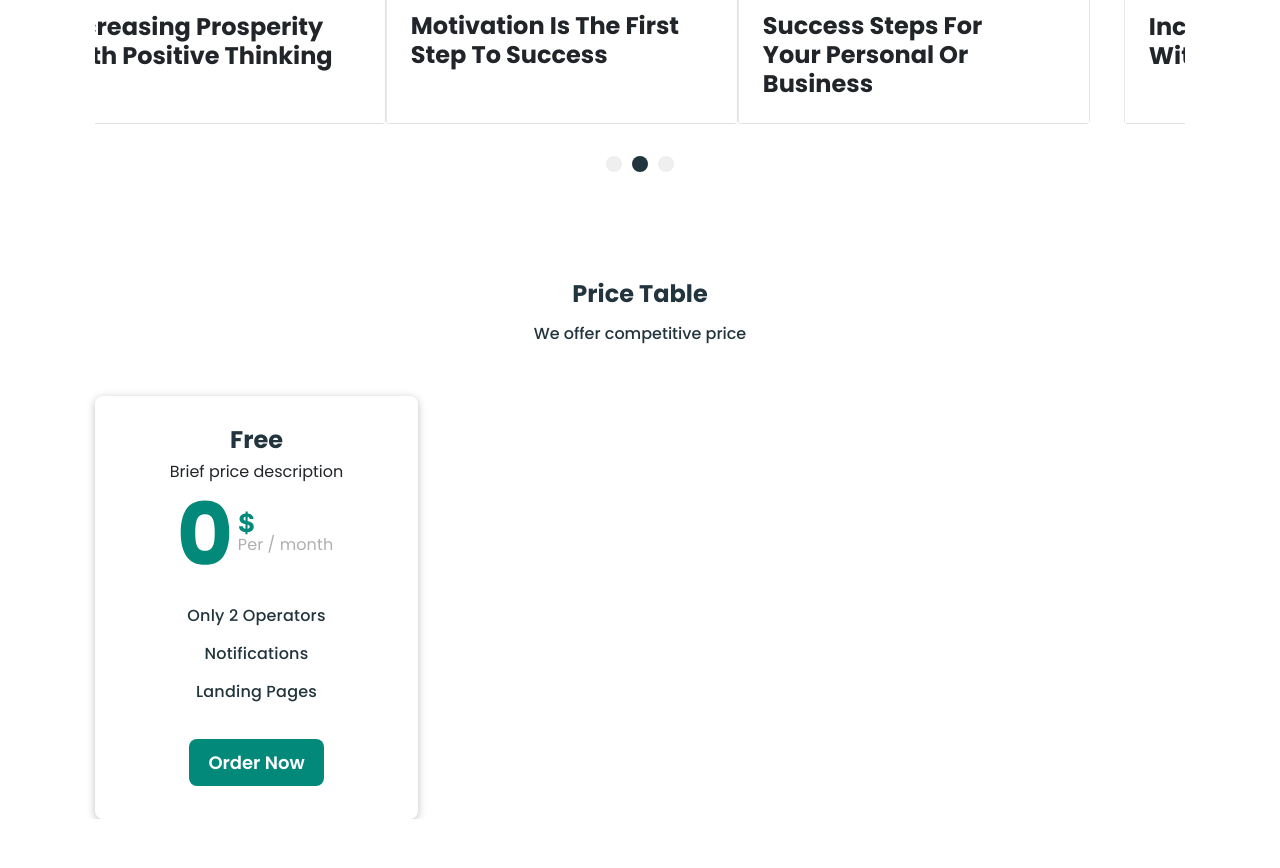
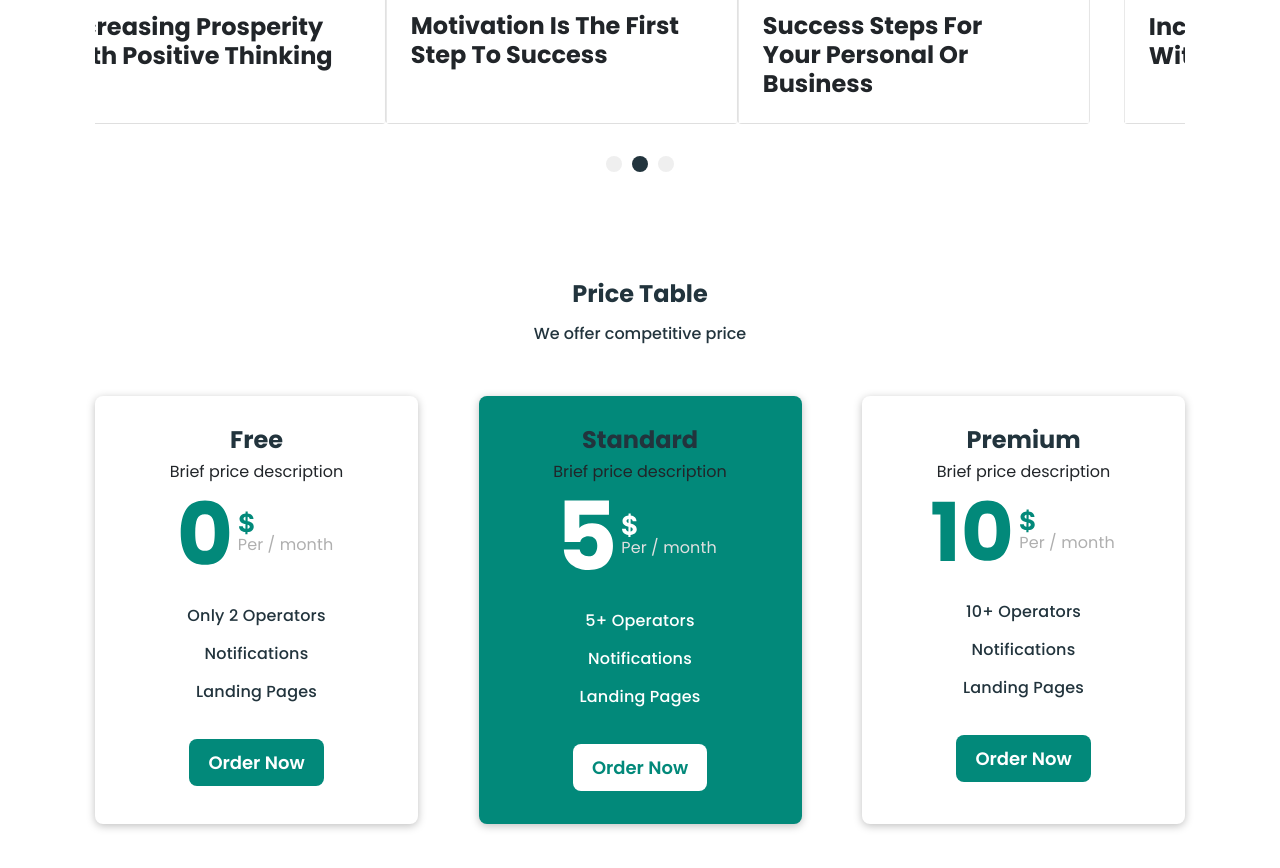
Before and after one commit to Salohiddin-coder/MyProduct, a plain HTML site: page index.html in a window 1280 px wide. Shown: the part 4420-5288 px from the top of the page. Before the commit the page ends 5239 px from the top, so only its background shows below. Drawn offline with Linux system fonts and the light colour scheme.

Commit message:
add new changes

```diff
--- a/index.html
+++ b/index.html
@@ -453,6 +453,68 @@
                   </li>
                 </ul>
               </li>
+              <li class="price__item">
+                <strong class="price__name">Standard</strong>
+                <p class="price__info">Brief price description</p>
+
+                <ul class="sublist">
+                  <li class="subitem">
+                    <div class="subitem__box">
+                      <img src="./images/five.svg" alt="a big five number in white color" class="subitem__img"
+                      width="50" height="100">
+
+                      <div class="subitem__box-inner">
+                        <img src="./images/dollar.svg" alt="a dollar symbol in white color" class="subitem__symbol" width="16" height="29">
+                        <p class="subitem__info">Per / month</p>
+                      </div>
+                    </div>
+                  </li>
+
+                  <li class="subitem">
+                    <p class="subitem__text">5+ Operators</p>
+                  </li>
+                  <li class="subitem">
+                    <p class="subitem__text">Notifications</p>
+                  </li>
+                  <li class="subitem">
+                    <p class="subitem__text">Landing Pages</p>
+                  </li>
+                  <li class="subitem">
+                    <a class="subitem__link" href="#">Order Now</a>
+                  </li>
+                </ul>
+              </li>
+              <li class="price__item">
+                <strong class="price__name">Premium</strong>
+                <p class="price__info">Brief price description</p>
+
+                <ul class="sublist">
+                  <li class="subitem">
+                    <div class="subitem__box">
+                      <img src="./images/ten.svg" alt="a big ten number in green color" class="subitem__img"
+                      width="79" height="100">
+
+                      <div class="subitem__box-inner">
+                        <img src="./images/dollar-green.svg" alt="a dollar symbol in green color" class="subitem__symbol" width="16" height="29">
+                        <p class="subitem__info">Per / month</p>
+                      </div>
+                    </div>
+                  </li>
+
+                  <li class="subitem">
+                    <p class="subitem__text">10+ Operators</p>
+                  </li>
+                  <li class="subitem">
+                    <p class="subitem__text">Notifications</p>
+                  </li>
+                  <li class="subitem">
+                    <p class="subitem__text">Landing Pages</p>
+                  </li>
+                  <li class="subitem">
+                    <a class="subitem__link" href="#">Order Now</a>
+                  </li>
+                </ul>
+              </li>
             </ul>
           </div>
         </div>
--- a/sass/blocks/_price.scss
+++ b/sass/blocks/_price.scss
@@ -1,5 +1,5 @@
 .price {
-  padding-top: 150px;
+  padding: 150px 0;
 }
 
 .price__wrapper {
@@ -27,6 +27,8 @@
 }
 
 .price__list {
+  display: flex;
+  justify-content: space-between;
   margin: 0;
   padding: 0;
   list-style-type: none;
@@ -41,6 +43,23 @@
   background-color: #FFFFFF;
   box-shadow: 0px 2px 8px rgba(0, 0, 0, 0.25);
   border-radius: 8px;
+}
+
+.price__item:nth-child(2) {
+  background-color: #02897A;
+}
+
+.price__item:nth-child(2) > ul > li > div > .subitem__box-inner > .subitem__info {
+  color: #E0E0E0;
+}
+
+.price__item:nth-child(2) > ul > li > .subitem__text {
+  color: #FFFFFF;
+}
+
+.price__item:nth-child(2) > ul > li > .subitem__link {
+  color: #02897A;
+  background-color: #fff;
 }
 
 .price__name {
```
Also changed, not shown: css/main.css, 1 other file.
